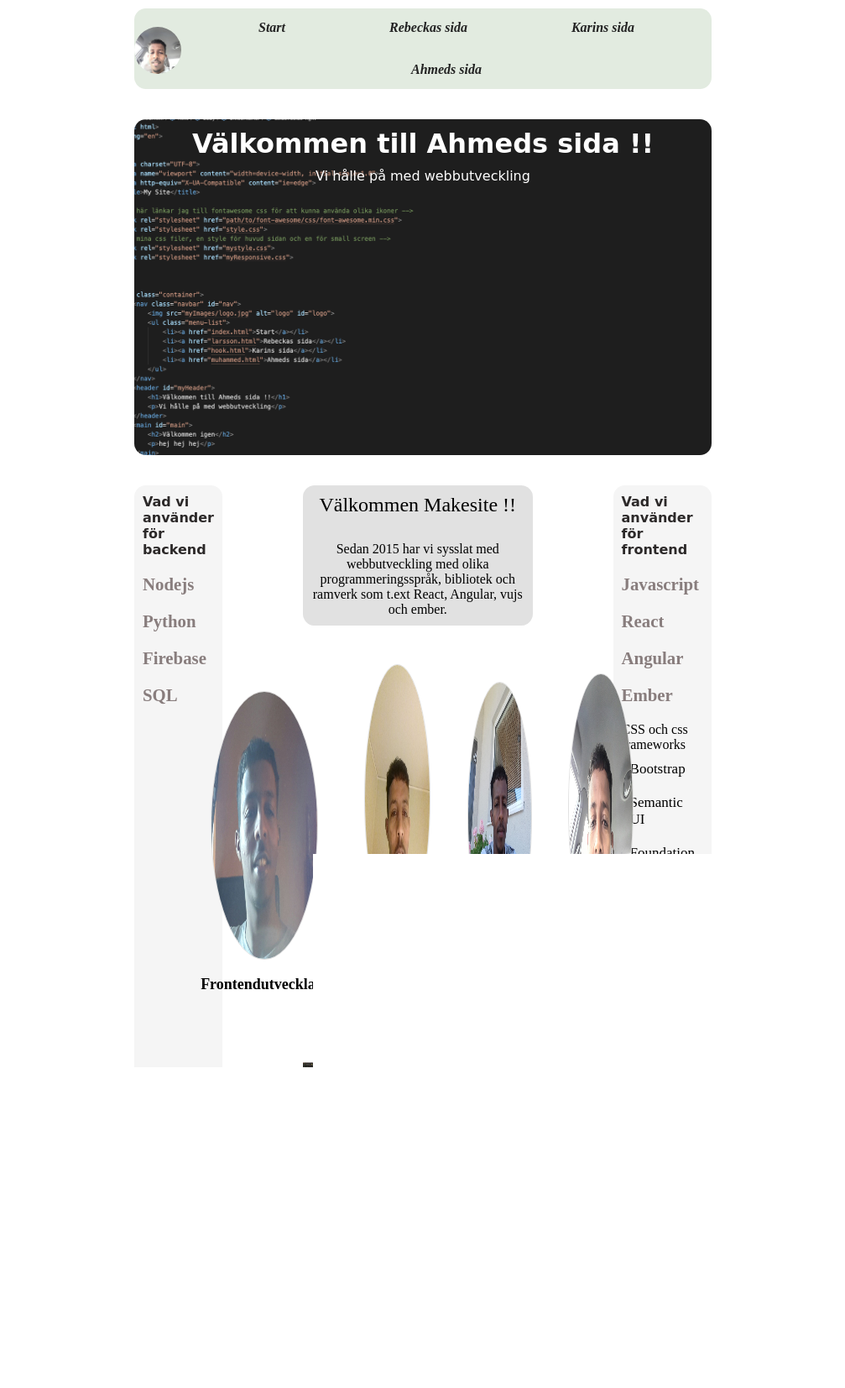
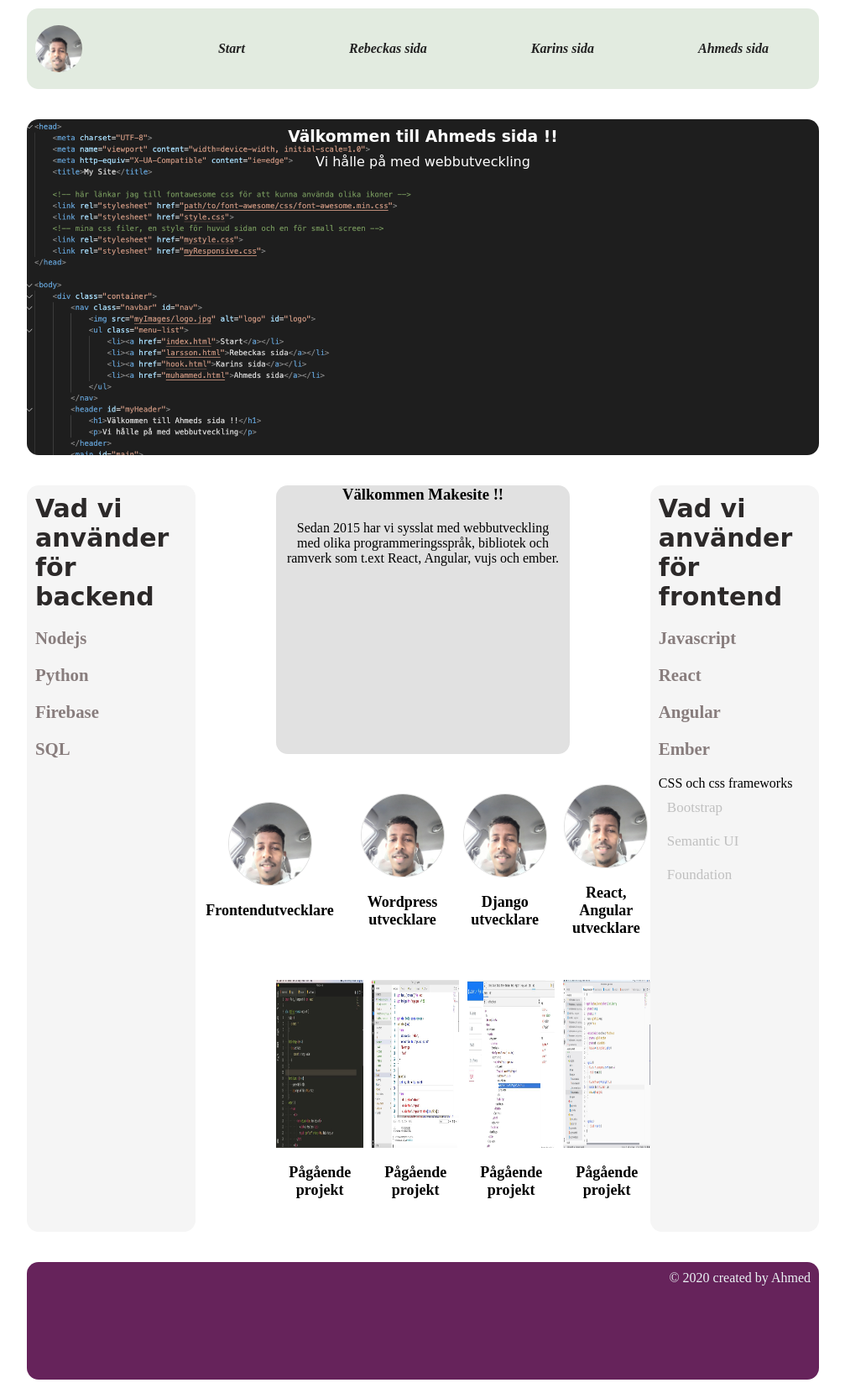
Before and after one commit to ahmmuh/My-school-project, a plain HTML site: page gruppenssite/muhammed.html in a window 1280 px wide. Shown: the whole page at 84% size, without its empty margins (136-1143 px from the left). Before the commit the page ends 1562 px from the top, so only its background shows below. Drawn offline with Linux system fonts and the light colour scheme.

Commit message:
20200116

```diff
--- a/gruppenssite/muhammed.html
+++ b/gruppenssite/muhammed.html
@@ -27,11 +27,11 @@
             </ul>
         </nav>
         <header id="myHeader">
-            <h1>Välkommen till Ahmeds sida !!</h1>
+            <h3>Välkommen till Ahmeds sida !!</h3>
             <p>Vi hålle på med webbutveckling</p>
         </header>
         <main id="main">
-            <h2>Välkommen Makesite !!</h2>
+            <h3>Välkommen Makesite !!</h3>
             <p class="my-content-text">Sedan 2015 har vi sysslat med webbutveckling med olika programmeringsspråk,
                 bibliotek och ramverk som t.ext React, Angular, vujs och ember.</p>
         </main>
@@ -64,55 +64,46 @@
         </aside>
         <div id="myAlbum">
             <figure>
-                <img src="./myImages/bild1.jpg" alt="">
+                <img src="./myImages/bild4.jpg" alt="image">
                 <figcaption>Frontendutvecklare</figcaption>
             </figure>
             <figure>
-                <img src="./myImages/bild2.jpg" alt="">
-                <figcaption>Wordpress & E-commerce utvecklare</figcaption>
+                <img src="./myImages/bild4.jpg" alt="image">
+                <figcaption>Wordpress utvecklare</figcaption>
             </figure>
             <figure>
-                <img src="./myImages/bild3.jpg" alt="">
+                <img src="./myImages/bild4.jpg" alt="image">
                 <figcaption>Django utvecklare</figcaption>
             </figure>
             <figure>
-                <img src="./myImages/bild4.jpg" alt="">
-                <figcaption>React och Angular utvecklare</figcaption>
+                <img src="./myImages/bild4.jpg" alt="image">
+                <figcaption>React, Angular utvecklare</figcaption>
             </figure>
         </div>
-
         <section id="codeAlbums">
             <figure>
-
-
-                <img src="./myImages/img4.jpg" alt="">
-                <figcaption>code</figcaption>
+                <img src="./myImages/img4.jpg" alt="image">
+                <figcaption>Pågående projekt</figcaption>
 
             </figure>
             <figure>
-                <img src="./myImages/img1.jpg" alt="">
+                <img src="./myImages/img1.jpg" alt="image">
 
-                <figcaption>code 2</figcaption>
+                <figcaption>Pågående projekt</figcaption>
             </figure>
             <figure>
-                <img src="./myImages/img2.jpg" alt="">
-                <figcaption>code 3</figcaption>
+                <img src="./myImages/img2.jpg" alt="image">
+                <figcaption>Pågående projekt</figcaption>
 
             </figure>
             <figure>
 
-                <img src="./myImages/img3.jpg" alt="">
-                <figcaption>code 4</figcaption>
+                <img src="./myImages/img3.jpg" alt="image">
+                <figcaption>Pågående projekt</figcaption>
             </figure>
         </section>
 
         <footer>
-            <ul id="footer-list">
-                <li>1</li>
-                <li>1</li>
-                <li>1</li>
-                <li>1</li>
-            </ul>
             <a href="#">&copy; 2020 created by Ahmed</a>
         </footer>
     </div>
--- a/gruppenssite/myResponsive.css
+++ b/gruppenssite/myResponsive.css
@@ -1,6 +1,5 @@
 @media(max-width: 768px) {
 .container{
-background-color: red;
 display: flex;
 flex-direction: column;
 width: 100%;
@@ -16,4 +15,19 @@ height: auto;
 display: grid;
 grid-template-columns: 1fr;
 }
+
+#myAlbum{
+display: flex;
+flex-direction: column;
+
 }
+#myAlbum img{
+width: 100%;
+border-radius: 0px 6px 6px 0px;
+}
+
+#codeAlbums {
+display: grid;
+grid-template-columns: 1fr;
+}
+}
--- a/gruppenssite/mystyle.css
+++ b/gruppenssite/mystyle.css
@@ -9,12 +9,12 @@
     grid-template-columns: repeat(7, 1fr);
    grid-template-areas: 'navbar navbar navbar navbar navbar navbar navbar'
     'header header header header header header header'
-    'aside-left main main main main main aside-right'
-    'aside-left myImages myImages myImages myImages myImages aside-right'
-    'aside-left codeAlbums codeAlbums codeAlbums codeAlbums codeAlbums aside-right'
+    'aside-left aside-left main main main aside-right aside-right'
+    'aside-left aside-left myImages myImages myImages aside-right aside-right'
+    'aside-left aside-left codeAlbums codeAlbums codeAlbums aside-right aside-right'
 ' footer footer footer footer footer footer footer';
     grid-gap: 1rem;
-    width: 60%;
+    width: 80%;
     margin: 0 auto;
 }
 
@@ -27,7 +27,7 @@
     grid-area: navbar;
     background-color: #e2ebe0;
     display: flex;
-    justify-content: space-around;
+    justify-content: space-between;
     align-items: center;
     align-content: center;
     height: 6rem;
@@ -48,7 +48,8 @@
 #nav #logo-image {
     width: 3.5rem;
     border-radius: 50%;
-    margin-top: 4px;
+    margin-left: 10px;
+
 }
 
 #nav #logo-image:hover {
@@ -76,7 +77,7 @@ grid-area: header;
     background-color: #e1e1e1;
     display: flex;
     flex-direction: column;
-    justify-content: flex-start;
+    height: 20rem;
 }
 
 #main .my-content-text {
@@ -100,7 +101,10 @@ grid-area: header;
 .asides .aside-list li {
     padding: 10px;
 }
-
+.asides .aside-list li:hover {
+    padding-left: 10px;
+    background-color: lightgray;
+}
 .asides .aside-list li a {
     text-decoration: none;
     color: rgb(136, 125, 125);
@@ -109,15 +113,16 @@ grid-area: header;
 }
 
 .asides .aside-list .nested {
-    color: sílver;
+    color: silver;
     font-size: 17px;
+    list-style-type: none;
 }
 
 .asides h4 {
     padding: 10px;
     color: rgb(44, 41, 41);
-    font-family: 'Raleway', sans-serif;
     font-family: 'Indie Flower', cursive;
+    font-size: 30px;
 }
 
 #myAlbum {
@@ -131,22 +136,22 @@ grid-area: header;
 
 }
 #myAlbum img{
-width: 70%;
-height:20rem;
+width: 100px;
 border: 1px solid #e1e1e1;
 border-radius: 100%;
-margin-top: 10px;
 }
 #codeAlbums {
     grid-area: codeAlbums;
-
     display: grid;
     grid-template-columns: repeat(4,1fr);
     grid-gap: 10px;
+    height: 300px;
 }
 #codeAlbums img{
 grid-area: codeAlbums;
 width:100%;
+height: 200px;
+
 }
 
 footer {
```
Also changed, not shown: gruppenssite/myImages/bild5.jpg (added), gruppenssite/myImages/bild6.jpg (added), 1 other file.
